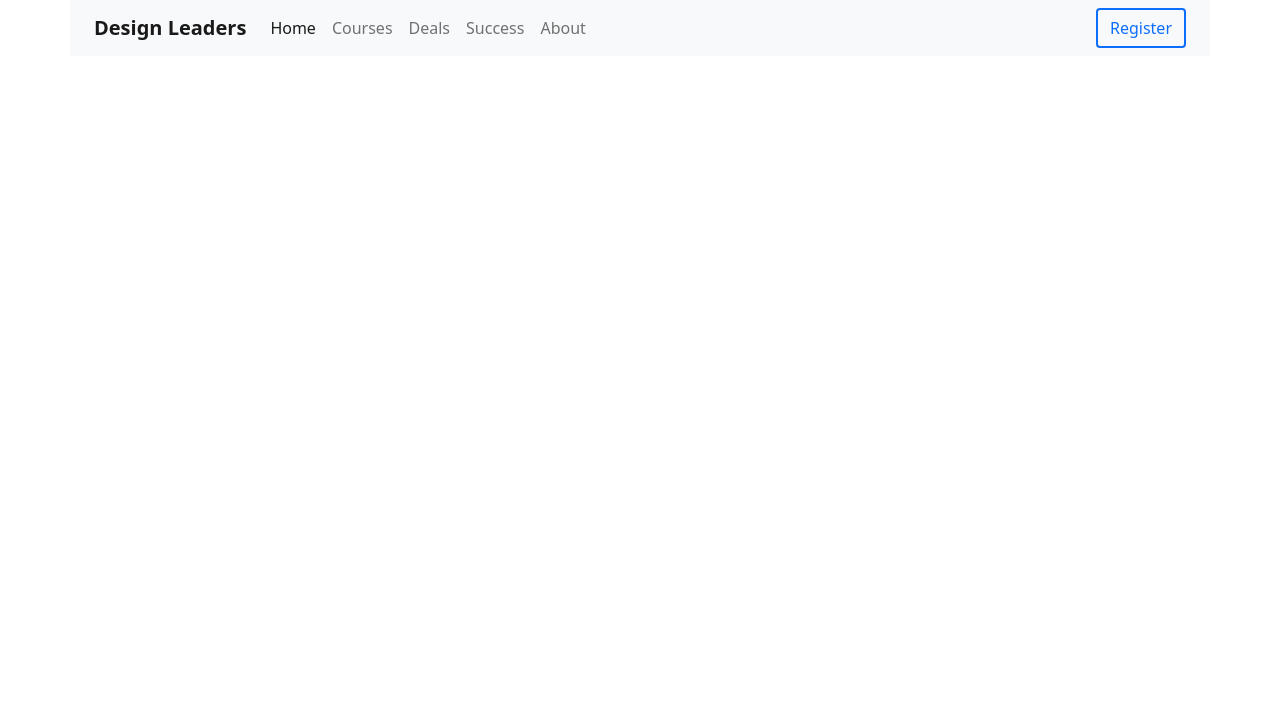
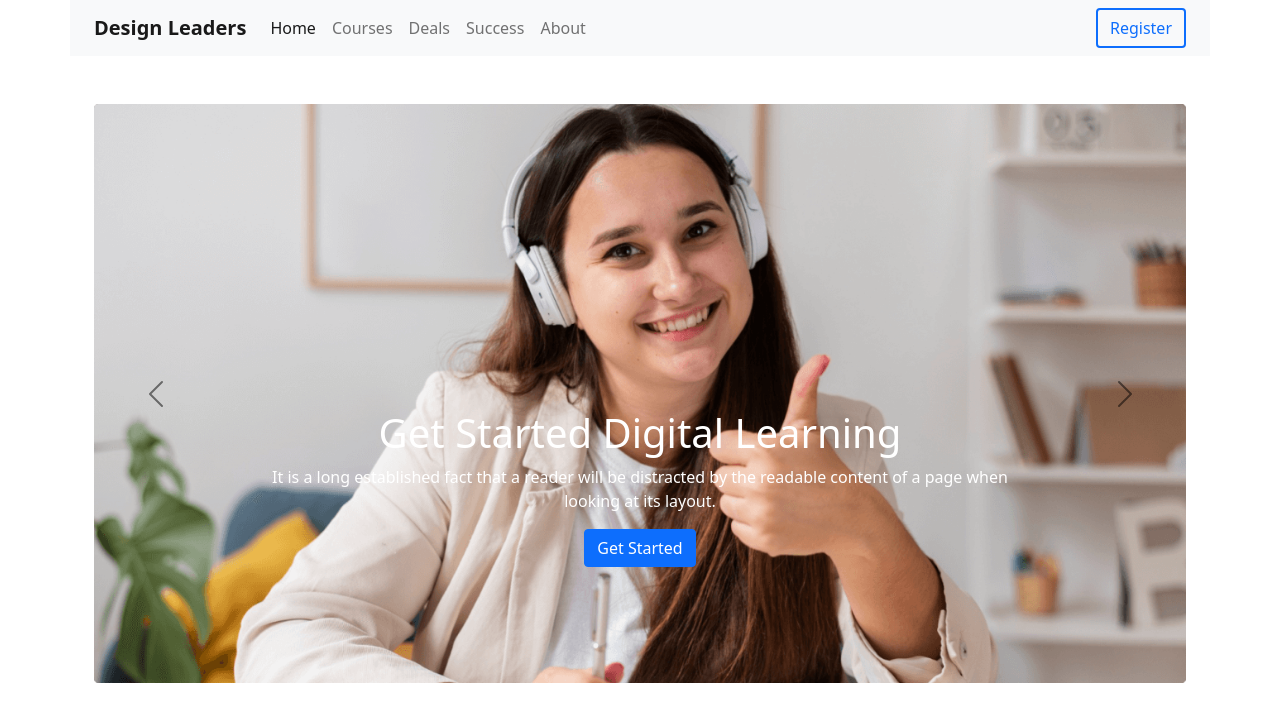
Before and after one commit to Biplob1994/EdTech-Website, a plain HTML site: page index.html in a window 1280 px wide. Drawn offline with nearby package versions, Linux system fonts and the light colour scheme.

Commit message:
slider added

```diff
--- a/index.html
+++ b/index.html
@@ -17,7 +17,7 @@
 
 <header>
     <!-- navbar started  -->
-    <nav class="navbar navbar-expand-lg navbar-light bg-light container">
+    <nav class="navbar navbar-expand-lg navbar-light bg-light container mb-5">
   <div class="container-fluid">
     <a class="navbar-brand  fw-bolder" href="#">Design Leaders</a>
     <button class="navbar-toggler" type="button" data-bs-toggle="collapse" data-bs-target="#navbarSupportedContent" aria-controls="navbarSupportedContent" aria-expanded="false" aria-label="Toggle navigation">
@@ -51,6 +51,44 @@
 
 <!-- navbar end  -->
 
+<!-- Banner slider started  -->
+<div id="carouselExampleDark" class="carousel carousel-dark slide container my-5" data-bs-ride="carousel">
+  <div class="carousel-inner">
+    <div class="carousel-item active container-fluid" data-bs-interval="10000">
+      <img src="images/cover/cover-1.png" class="d-block w-100" alt="...">
+      <div class="carousel-caption d-none d-md-block pb-5 mb-5">
+        <h5 class="text-white fs-1">Get Started Digital Learning</h5>
+        <p class="text-white ">It is a long established fact that a reader will be distracted by the readable content of a page when looking at its layout.</p>
+        <button class="btn btn-primary">Get Started</button>
+      </div>
+    </div>
+    <div class="carousel-item container-fluid data-bs-interval="2000">
+      <img  src="images/cover/cover-2.jpg" class="d-block w-100" alt="...">
+     <div class="carousel-caption d-none d-md-block pb-5 mb-5">
+        <h5 class="text-white fs-1">Get Started Digital Learning</h5>
+        <p class="text-white ">It is a long established fact that a reader will be distracted by the readable content of a page when looking at its layout.</p>
+        <button class="btn btn-primary">Get Started</button>
+      </div>
+    </div>
+    <div class="carousel-item">
+      <img src="images/cover/cover-3.jpg" class="d-block w-100" alt="...">
+      <div class="carousel-caption d-none d-md-block pb-5 mb-5">
+        <h5 class="text-white fs-1">Get Started Digital Learning</h5>
+        <p class="text-white ">It is a long established fact that a reader will be distracted by the readable content of a page when looking at its layout.</p>
+        <button class="btn btn-primary">Get Started</button>
+      </div>
+    </div>
+  </div>
+  <button class="carousel-control-prev " type="button" data-bs-target="#carouselExampleDark" data-bs-slide="prev">
+    <span class="carousel-control-prev-icon" aria-hidden="true"></span>
+    <span class="visually-hidden">Previous</span>
+  </button>
+  <button class="carousel-control-next" type="button" data-bs-target="#carouselExampleDark" data-bs-slide="next">
+    <span class="carousel-control-next-icon" aria-hidden="true"></span>
+    <span class="visually-hidden">Next</span>
+  </button>
+</div>
+<!-- Banner slider end  -->
 
 </header>
 
```
